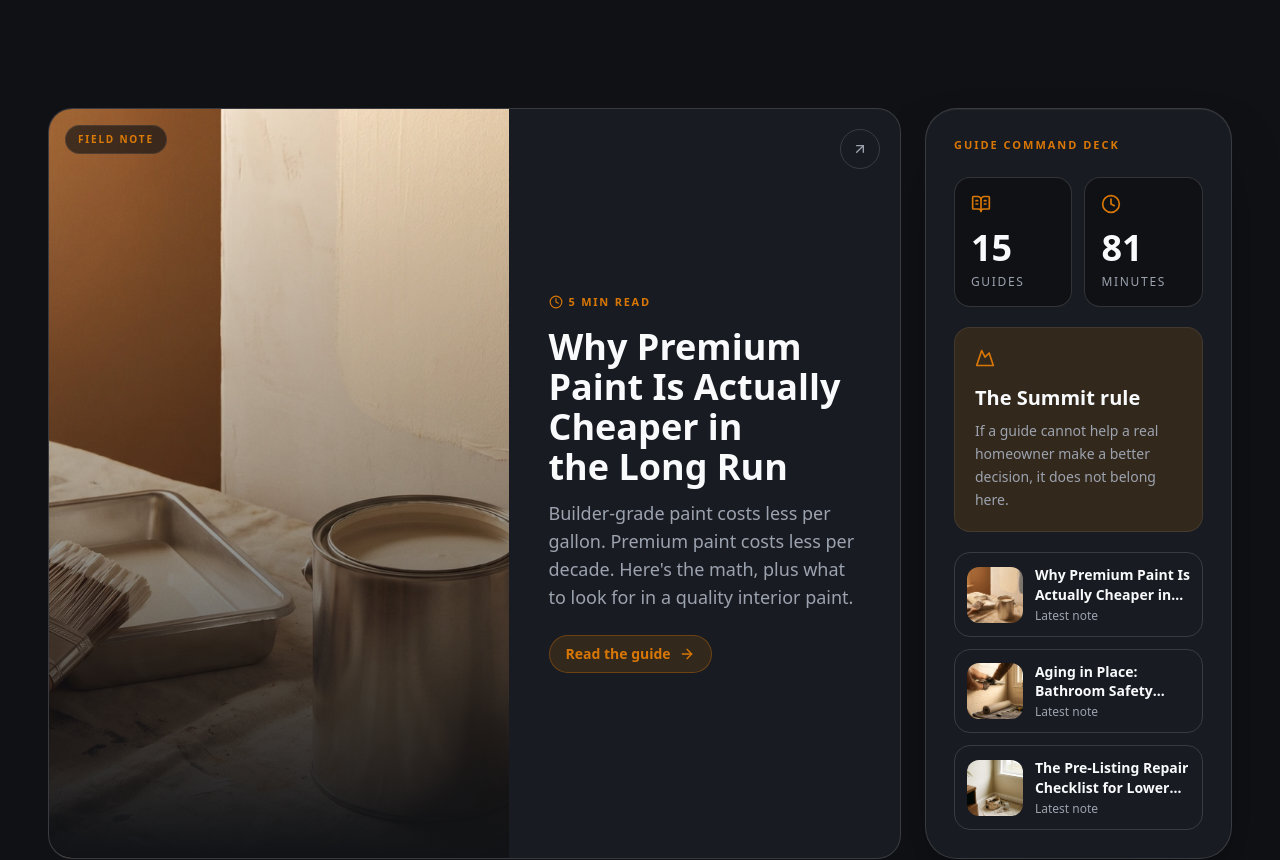
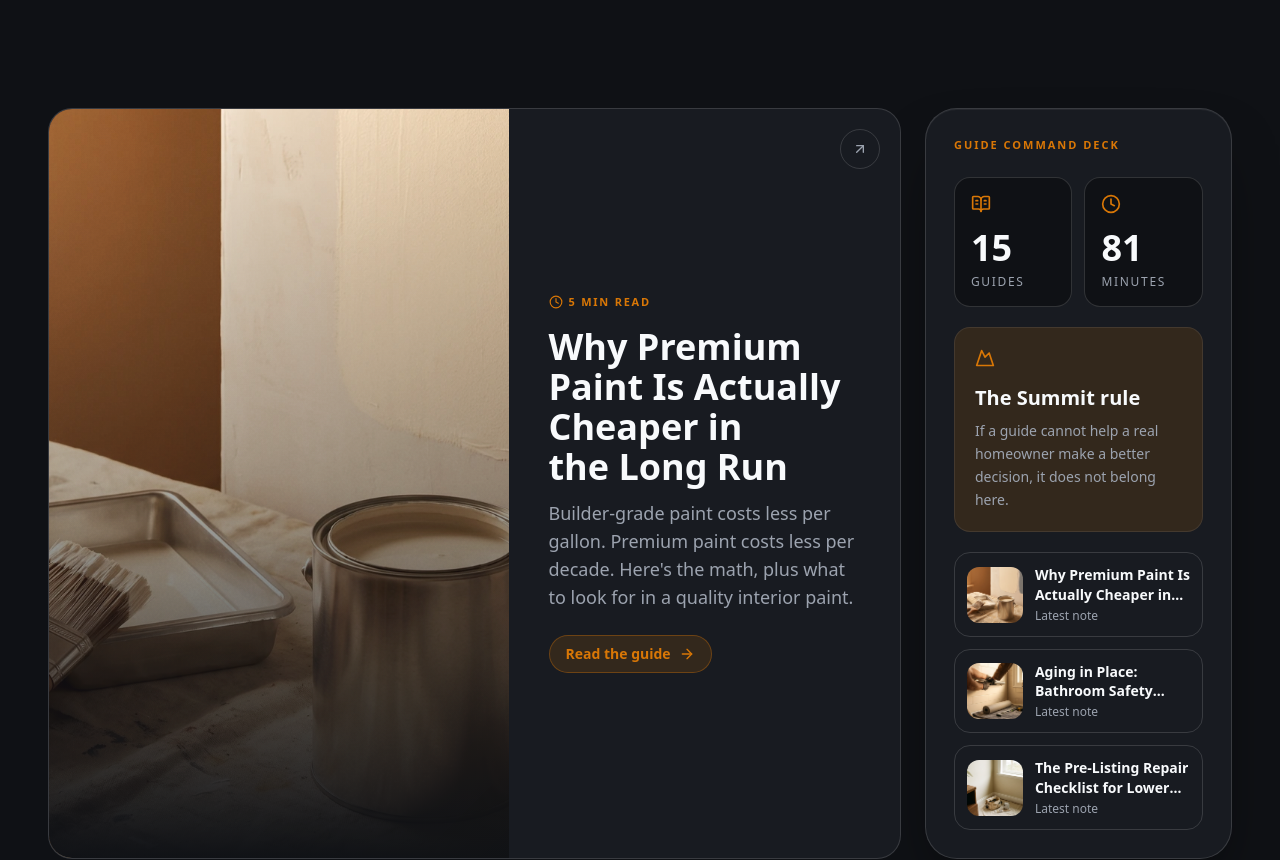
Before and after one commit to KootenayMadeDigital/Summit-Handyman-v2, a Next.js app: page /cost-guides in a window 1280 px wide. Shown: the part 800-1660 px from the top of the page. Built offline with nearby package versions, Linux system fonts and the light colour scheme; a web font is replaced by a local one.

Commit message:
fix: remove redundant guide image labels

```diff
--- a/app/cost-guides/page.tsx
+++ b/app/cost-guides/page.tsx
@@ -132,9 +132,6 @@ function GuideCard({ guide, featured = false }: { guide: Guide; featured?: boole
           className="object-cover transition-transform duration-1000 ease-editorial group-hover:scale-105"
         />
         <div className="absolute inset-0 bg-gradient-to-t from-summit-black via-summit-black/35 to-transparent" />
-        <div className="absolute left-4 top-4 rounded-full border border-accent/35 bg-summit-black/65 px-3 py-1.5 text-[10px] font-semibold uppercase tracking-[0.18em] text-accent backdrop-blur">
-          Field note
-        </div>
       </div>
 
       <div className={cn("relative p-5 sm:p-6", featured && "sm:p-8 lg:p-10 flex flex-col justify-center") }>
```
